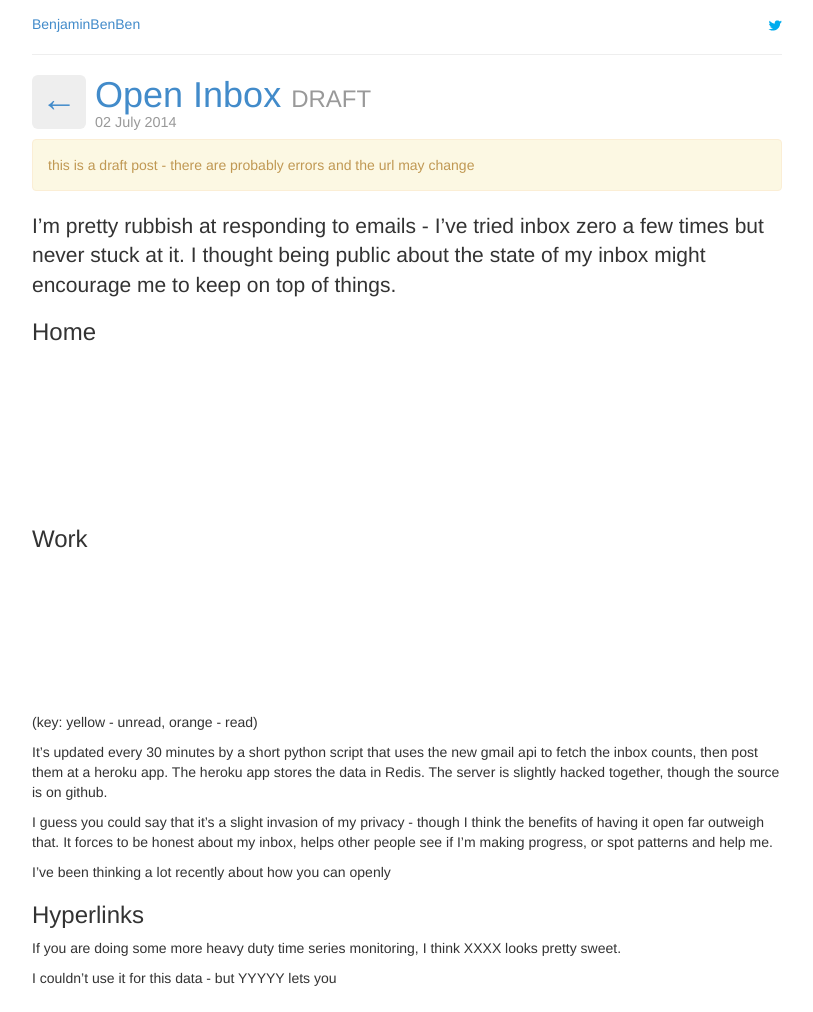
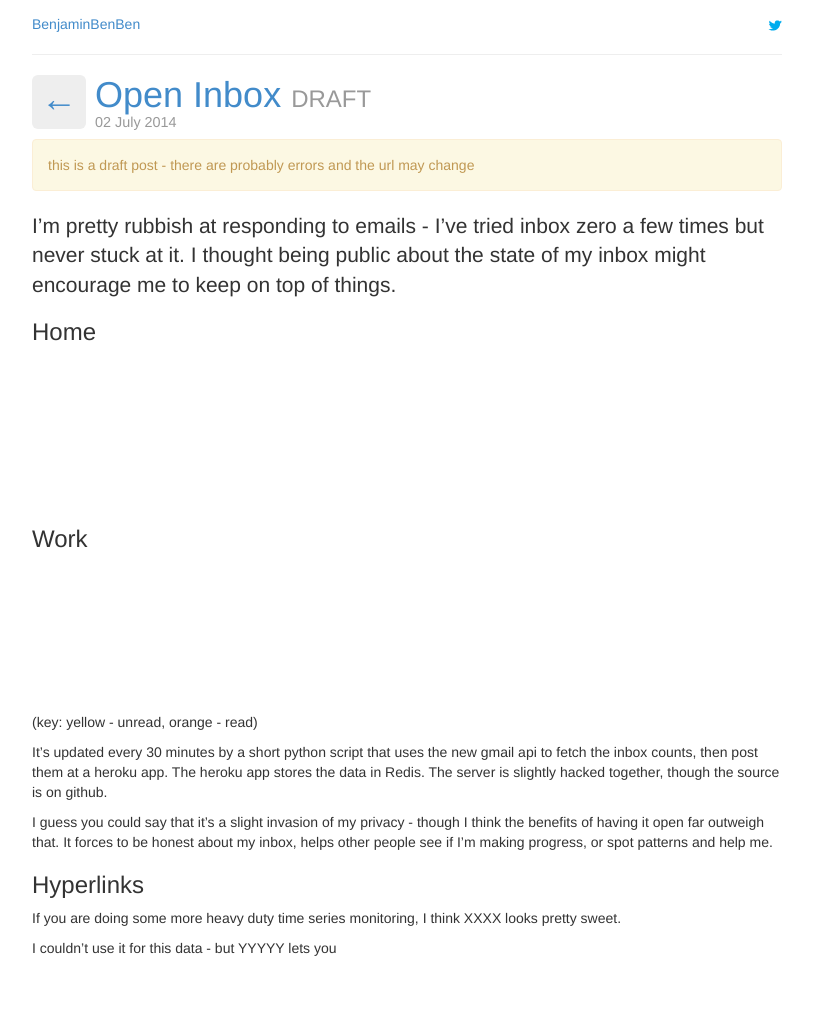
Before and after one commit to benfoxall/benfoxall.github.com, a Jekyll site: the page built from _posts/2014-07-02-emails.md, in a window 1280 px wide. Shown: the whole page, without its empty margins (233-1046 px from the left). Built offline with Jekyll 4.4.1, drawn with Linux system fonts in a browser that asks for light colours; comment, search, counter and statistics services are not loaded; after the commit the page ends 982 px from its top, so only the background shows below that.

Commit message:
removed unfinished sentence

```diff
--- a/_posts/2014-07-02-emails.md
+++ b/_posts/2014-07-02-emails.md
@@ -21,8 +21,6 @@ It's updated every 30 minutes by a short python script that uses the new gmail a
 
 I guess you could say that it's a slight invasion of my privacy - though I think the benefits of having it open far outweigh that.  It forces to be honest about my inbox, helps other people see if I'm making progress, or spot patterns and help me.
 
-I've been thinking a lot recently about how you can openly
-
 ### Hyperlinks
 
 If you are doing some more heavy duty time series monitoring, I think XXXX looks pretty sweet.
```
